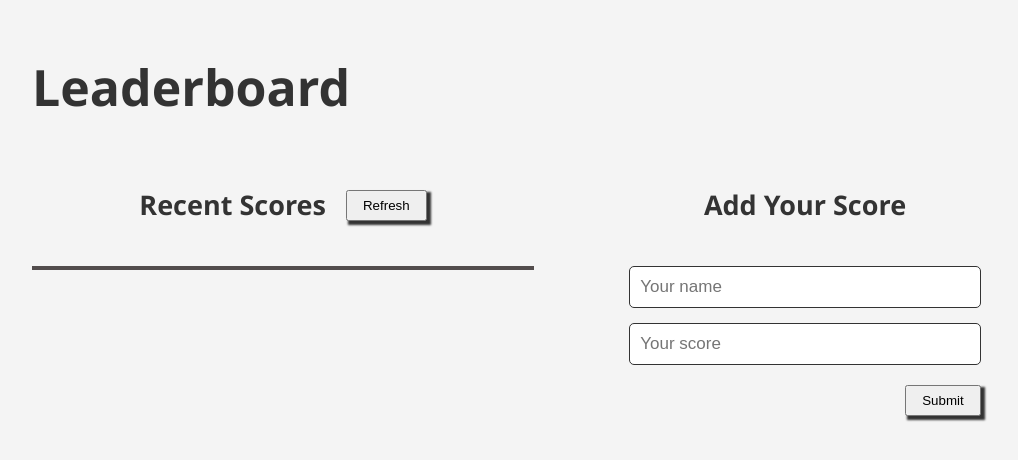
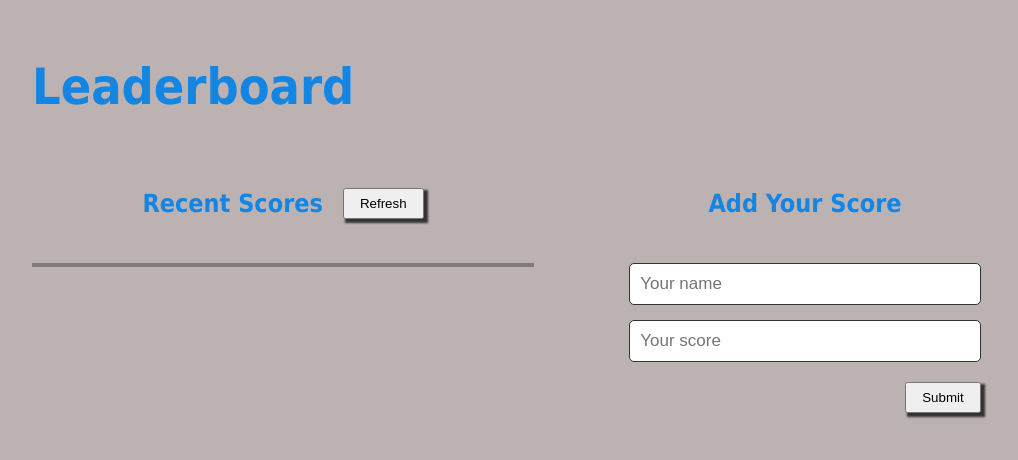
Before and after one commit to Kossi-stack/Leaderboard, a website built with webpack: page src/index.html in a window 1280 px wide. Shown: the whole page, without its empty margins (96-1114 px from the left). Built offline with nearby package versions, Linux system fonts and the light colour scheme; no server answers.

Commit message:
Update css file

```diff
--- a/src/style.css
+++ b/src/style.css
@@ -5,18 +5,18 @@
 }
 
 body {
-  font-family: 'Segoe UI', Tahoma, Geneva, Verdana, sans-serif;
+  font-family: 'sans-serif', Tahoma, Geneva, Verdana;
   line-height: 1.5;
-  background-color: #f4f4f4;
-  color: #333;
+  background-color: #bdb2b2;
+  color: rgb(19, 133, 226);
 }
 
 h1 {
-  font-size: 40px;
+  font-size: 35px;
 }
 
 h2 {
-  font-size: 27px;
+  font-size: 25px;
 }
 
 button {
@@ -55,7 +55,7 @@ button:hover {
   margin: 40px 0;
   padding: 0;
   list-style: none;
-  border: 2px solid rgb(82, 76, 76);
+  border: 2px solid rgb(129, 123, 123);
 }
 
 #table li {
```
Also changed, not shown: dist/main.js.
